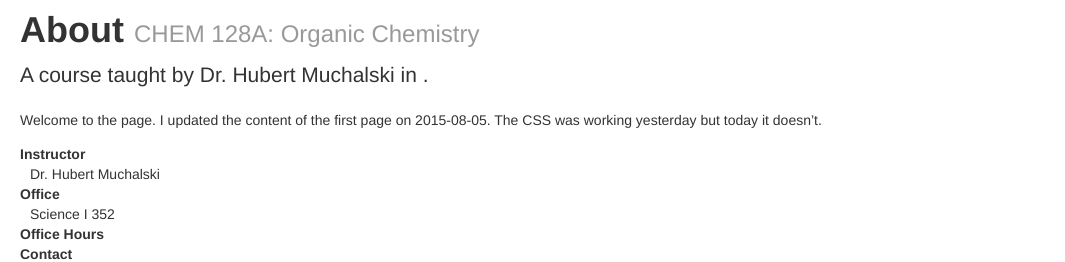
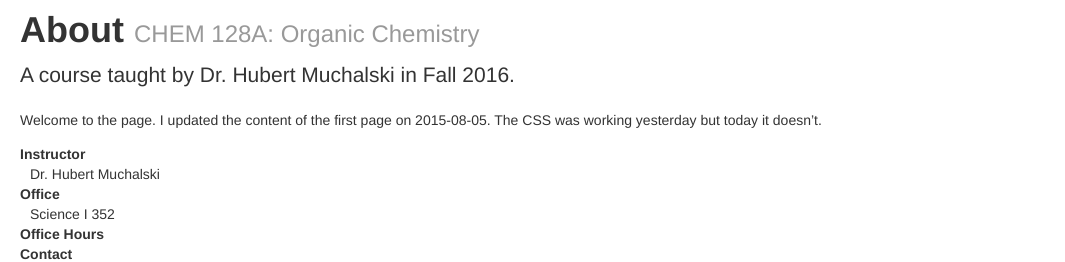
Before and after one commit to hmuchalski/128a, a Jekyll site: the page built from index.md, in a window 1280 px wide. Shown: the top 262 px of the page, without its empty margins (0-1065 px from the left). Built offline with Jekyll 4.4.1, drawn with Linux system fonts in a browser that asks for light colours; some of the changed lines change nothing that is shown.

Commit message:
fixed yaml
fixes

```diff
--- a/_config.yml
+++ b/_config.yml
@@ -16,13 +16,12 @@ course:
   # Keep the description brief, about 140 chars
   description: Fall 2016
   # E.g., Spring 2013:
-  term:
+  term: Fall 2016
   instructor:
     name: Dr. Hubert Muchalski
     office: Science I 352
     office_hours:
     email: hubert_muchalski@csufresno.edu
     phone:
-    term: Fall 2016
     # No @ before your username; e.g., twitter, not @twitter
     twitter: hubertmuchalski
```
